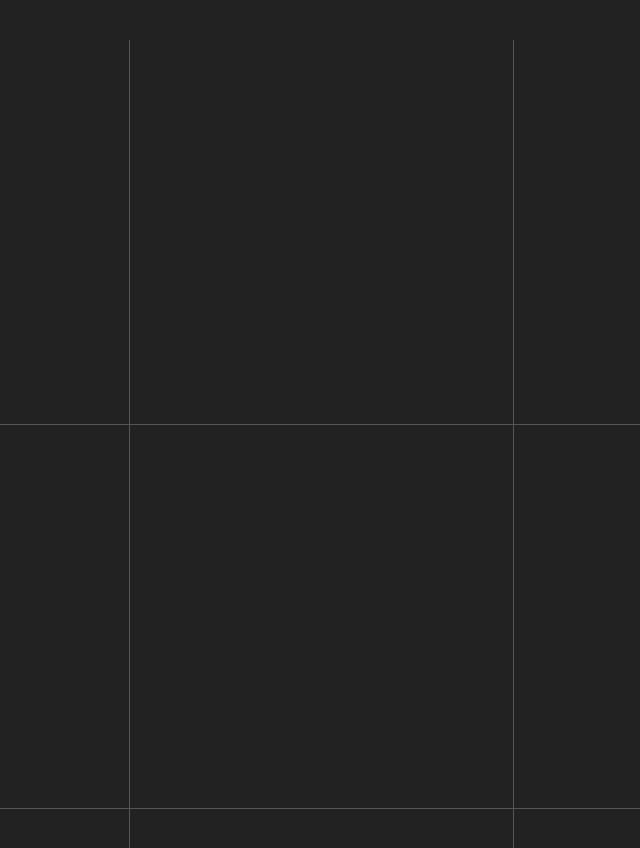
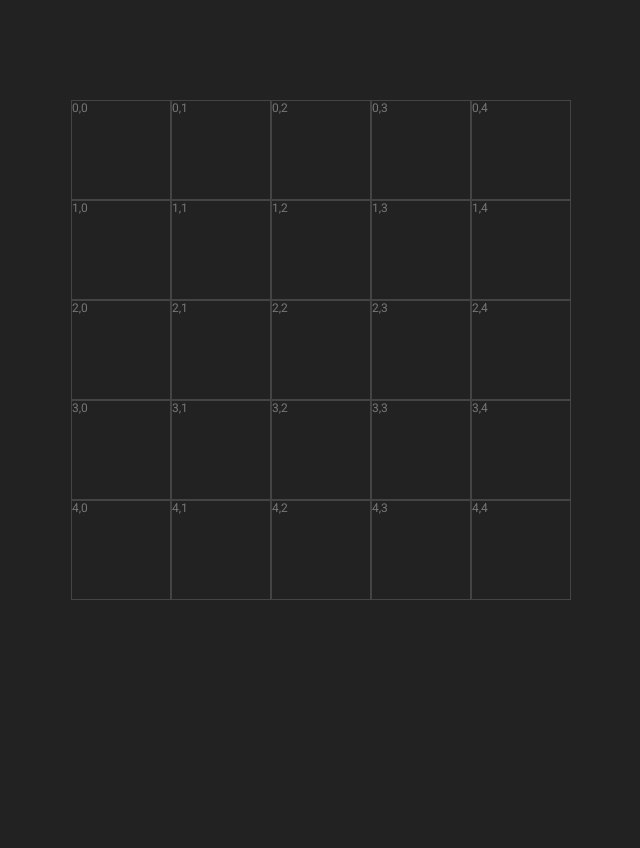
Before and after one commit to shady356/tic-tac-toe, a Vue app: page / in a window 1280 px wide. Shown: the top 848 px of the page, without its empty margins (319-959 px from the left). After the commit the page ends 800 px from the top, so only its background shows below. Built offline with nearby package versions, Linux system fonts and the light colour scheme.

Commit message:
four in a row game init

```diff
--- a/src/App.vue
+++ b/src/App.vue
@@ -1,11 +1,13 @@
 <template>
   <div id="app">
 
-    <board
+    <!-- <board
       class="board"
       @endGame="showEndGame"
       @comThinking="updateComThinking"
-    />
+    /> -->
+
+    <FourInARow />
 
     <div class="msg">
       {{msg}}
@@ -16,13 +18,15 @@
 
 <script>
 import HelloWorld from './components/HelloWorld.vue'
-import Board from './components/Board.vue'
+import FourInARow from './components/FourInARow.vue'
+//import Board from './components/Board.vue'
 
 export default {
   name: 'app',
   components: {
     HelloWorld,
-    Board
+    FourInARow
+   // Board
   },
   data() {
     return {
--- a/src/components/FourInARow.vue
+++ b/src/components/FourInARow.vue
@@ -1,11 +1,157 @@
 <template>
   <div>
-    four in a row
+   <!-- Grid -->
+   <div class="grid">
+    <!-- Rows -->
+      <div
+        v-for="(row, index) in grid"
+        :key="index"
+        class="rows"
+      >
+        <!-- slots -->
+        <div
+          v-for="column in row"
+          :key="column.column"
+          class="columns"
+          @click="playColumn(column)"
+        >
+          {{column.row +',' + column.column}}
+          <div
+            v-if="column.isPlayed.length > 0"
+            :class="['ball', column.isPlayed]"
+          />
+        </div>
+
+      </div>
+   </div>
+
   </div>
 </template>
 
 <script>
 export default {
-  name: 'Four-in-a-row'
+  name: 'Four-in-a-row',
+  data() {
+    return {
+      p1: {
+        id: 1,
+        name: 'Player 1',
+        color: 'blue',
+        score: 0
+      },
+      p2: {
+        id: 2,
+        name: 'Player 2',
+        color: 'orange',
+        score: 0
+      },
+      currentPlayer: null,
+      grid: [],
+      gridTakenSlots : [],
+      gridSizeRow: 5,
+      gridSizeColumn: 5
+    }
+  },
+  created() {
+    this.grid = this.generateGrid()
+    this.currentPlayer = this.p1
+  },
+  methods: {
+    generateGrid() {
+      let grid = []
+      for (let r = 0; r < this.gridSizeRow; r++) {
+        grid[r] = []
+
+        for (let c = 0; c < this.gridSizeColumn; c ++) {
+          grid[r][c] = {
+            row: r,
+            column: c,
+            isPlayed: ""
+          }
+        }
+      }
+      return grid
+    },
+    changePlayer() {
+      this.currentPlayer = (this.currentPlayer.id === 1) ? this.p2 : this.p1
+    },
+    canPlayColumn(c) {
+      for(let i = this.gridSizeColumn-1; i >= 0; i--) {
+        if(!this.grid[i][c].isPlayed) {
+          return i
+        }
+      }
+      return -1
+    },
+    playColumn(column) {
+      let row = this.canPlayColumn(column.column)
+
+      if(row > -1) {
+        this.grid[row][column.column].isPlayed = this.currentPlayer.color
+        // Check game status
+        this.changePlayer()
+      } else {
+        alert('Oh! it is already filled up!')
+      }
+    }
+  }
 }
 </script>
+
+<style scoped>
+
+.grid {
+  margin: 100px auto 0;
+  color: #777;
+  font-size: 12px;
+  width: 500px;
+  height: 500px;
+}
+
+.grid .rows {
+  display: flex;
+  flex-direction: row;
+  height: calc(100% /5);
+  color:
+
+}
+
+.grid .rows .columns {
+
+  width: calc(100% / 5);
+  border: 1px solid #444;
+}
+
+.ball {
+  margin: 0 auto;
+  margin-top: 10px;
+  width: 50px;
+  height: 50px;
+  border-radius: 50%;
+  animation: dropBall .4s ease-out;
+
+}
+
+.ball.orange {
+  background: #e47207;
+}
+.ball.blue {
+  background: #0793e4;
+}
+
+@keyframes dropBall {
+  0% {
+    transform: translateY(-20vh);
+  }
+  89% {
+    transform: translateY(0px);
+  }
+  90% {
+    transform: translateY(-4px);
+  }
+  100% {
+    transform: translateY(0px);
+  }
+}
+
+</style>
```
